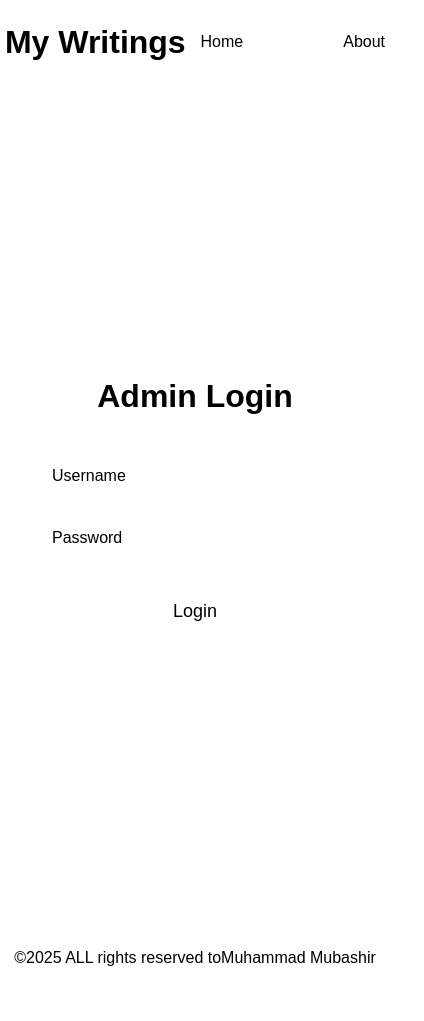
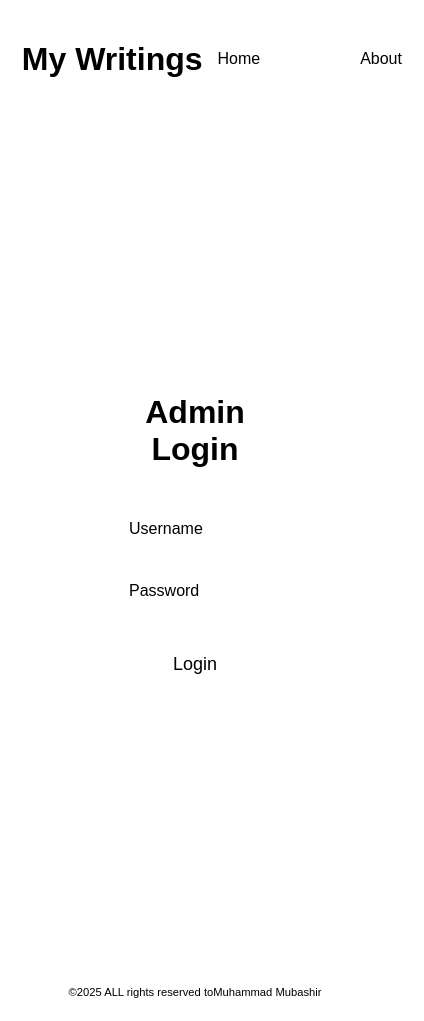
Before and after one commit to ProgrammerMuhammadMubashir/MyWritings_CMS, a Next.js app: page /AdminLogin in a window 390 px wide. Shown: the whole page, 424 px wide, since content can reach past the window. Before the commit the page ends 987 px from the top, so only its background shows below. Built offline with nearby package versions, Linux system fonts and the light colour scheme; no server answers; the database is empty.

Commit message:
Fixing responsiveness

```diff
--- a/app/(admin)/globals.css
+++ b/app/(admin)/globals.css
@@ -1043,6 +1043,7 @@ text-decoration:none;
   .sidebar{
     width: 100%;
     height: 10vh;
+    padding: 3vh;
 
 
     flex-direction: row;
@@ -1056,7 +1057,12 @@ text-decoration:none;
     display: flex;
     flex-direction: row;
 justify-content: space-evenly;
+padding-right:2vh ;
+padding-left:2vh ;
 
+  }
+  .sidebarNav ul li{
+    width: 80%;
   }
   .dashWrap{
     width: 100%;
--- a/app/(site)/About/page.module.css
+++ b/app/(site)/About/page.module.css
@@ -7,6 +7,8 @@
   font-family: sans-serif;
   color: var(--text-on-dark);
   background-color: var(--bg-dark);
+display: flex;
+flex-direction: column;
 }
 
 /* HEADER */
@@ -137,6 +139,7 @@
   cursor: pointer;
   transition: all 0.3s ease;
   margin:1rem 1rem;
+  width:fit-content;
 }
 
 .backButton:hover {
--- a/app/(site)/globals.css
+++ b/app/(site)/globals.css
@@ -757,6 +757,17 @@ text-decoration:none;
   .arx-comments-title {
     font-size: 20px;
   }
+  .header{
+    padding: 2vh;
+
+  }
+  .footer{
+    font-size:0.7rem ;
+  }
+  .login-container{
+width: 90%;
+margin: 3vh;
+  }
 }
 
 
@@ -775,8 +786,8 @@ text-decoration:none;
   padding: 40px;
   border-radius: 12px;
   box-shadow: 0 4px 20px var(--box-shadow-dark);
-  width: 100%;
-  max-width: 400px;
+  width: 40%;
+
   text-align: center;
   animation: shadow 3s infinite alternate;
 
```
